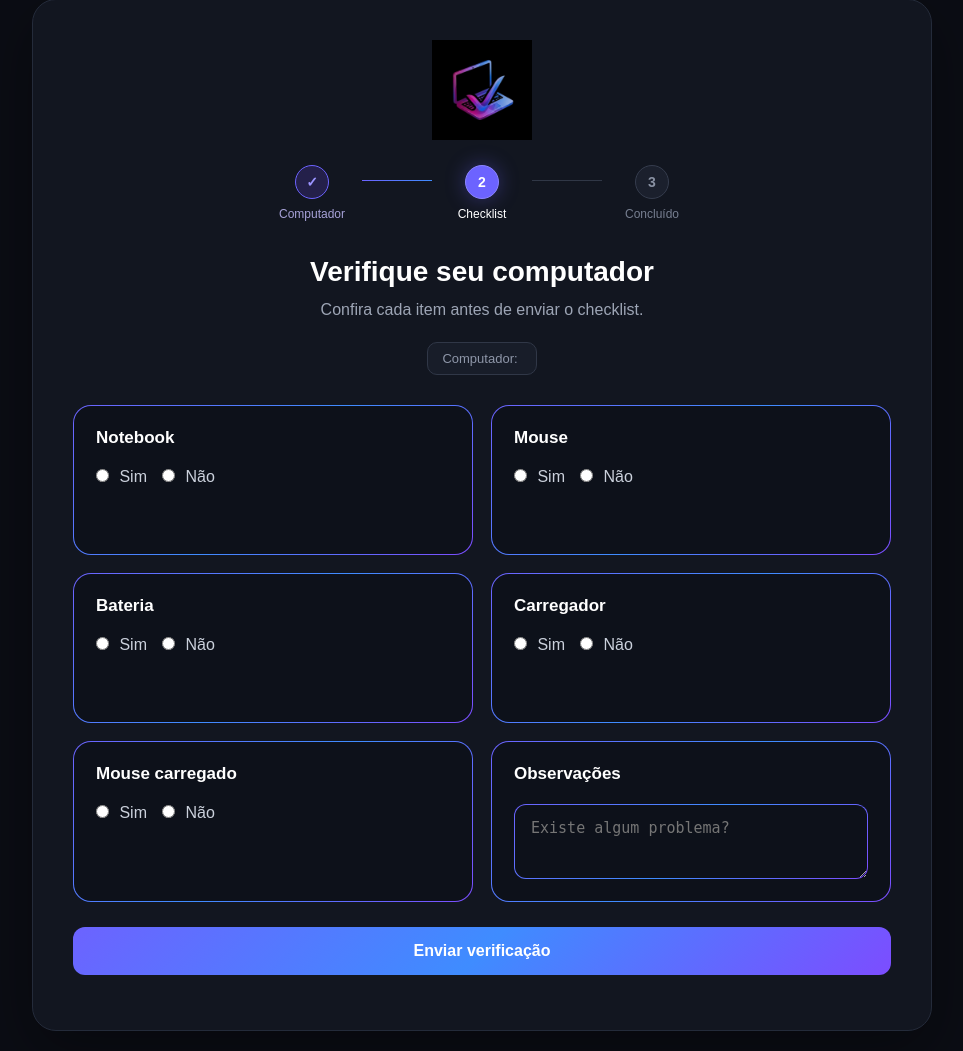
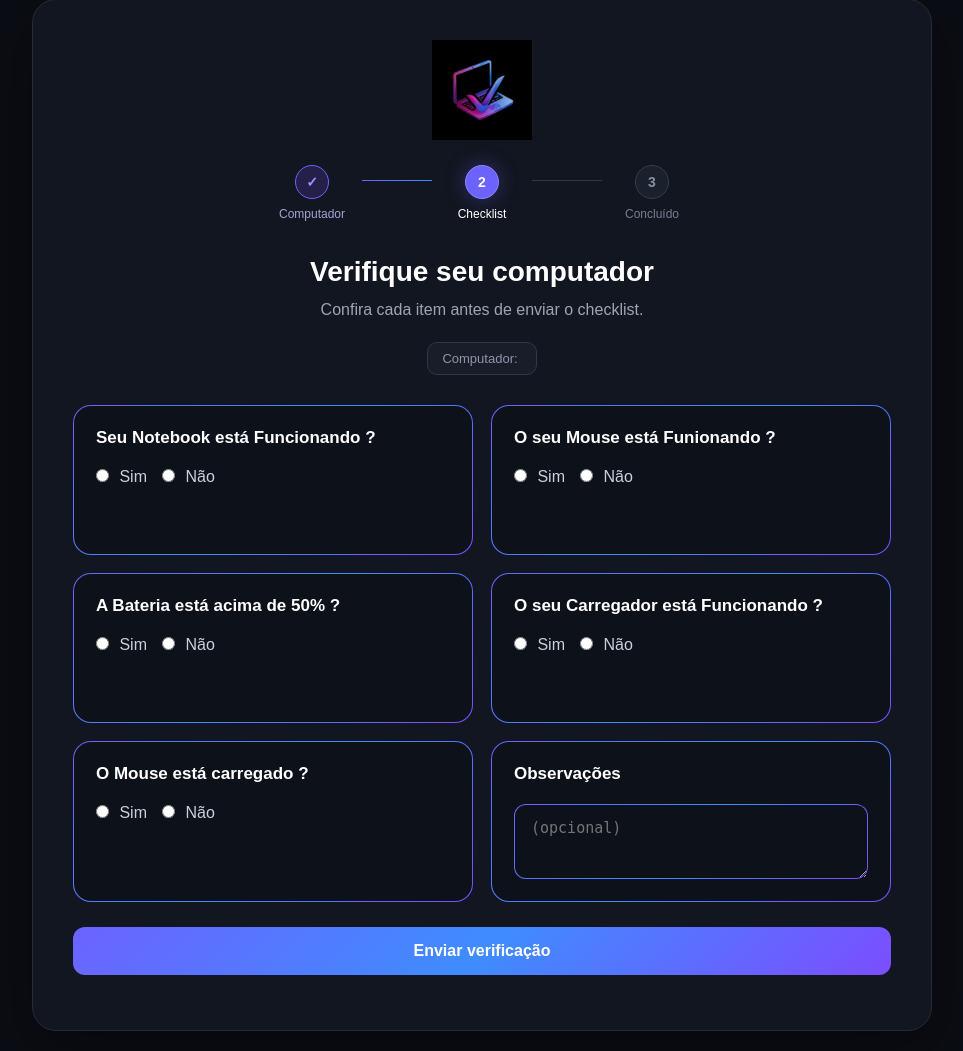
Before and after one commit to lino-lm/Check-Tech, a Flask app: page /checklist in a window 1280 px wide. Shown: the part 21-1072 px from the top of the page, without its empty margins (158-1121 px from the left). Run offline with Flask 3, Linux system fonts and the light colour scheme.

Commit message:
Update checklist questions and placeholder text
mudei as burrices que tinha feito

```diff
--- a/templates/checklist.html
+++ b/templates/checklist.html
@@ -67,7 +67,7 @@
 
                     <div class="check-card">
 
-                        <h3>Notebook</h3>
+                        <h3>Seu Notebook está Funcionando ?</h3>
 
                         <div class="options">
 
@@ -97,7 +97,7 @@
 
                     <div class="check-card">
 
-                        <h3>Mouse</h3>
+                        <h3>O seu Mouse está Funionando ?</h3>
 
                         <div class="options">
 
@@ -127,7 +127,7 @@
 
                     <div class="check-card">
 
-                        <h3>Bateria</h3>
+                        <h3>A Bateria está acima de 50% ?</h3>
 
                         <div class="options">
 
@@ -157,7 +157,7 @@
 
                     <div class="check-card">
 
-                        <h3>Carregador</h3>
+                        <h3>O seu Carregador está Funcionando ?</h3>
 
                         <div class="options">
 
@@ -187,7 +187,7 @@
 
                     <div class="check-card">
 
-                        <h3>Mouse carregado</h3>
+                        <h3>O Mouse está carregado ?</h3>
 
                         <div class="options">
 
@@ -221,7 +221,7 @@
 
                         <textarea
                             id="observacoes"
-                            placeholder="Existe algum problema?"
+                            placeholder="(opcional)"
                         ></textarea>
 
                     </div>
```
